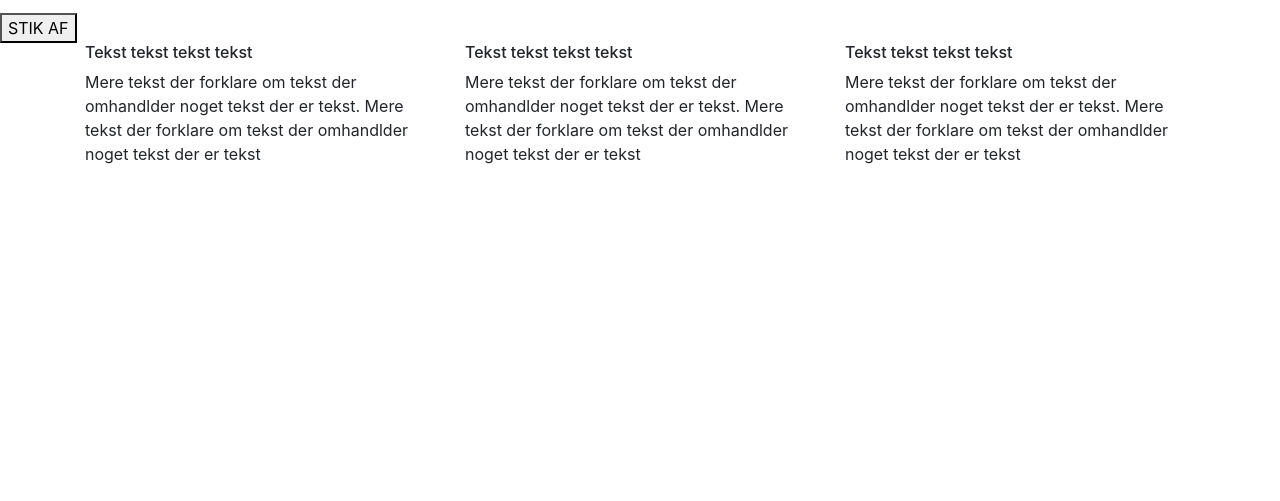
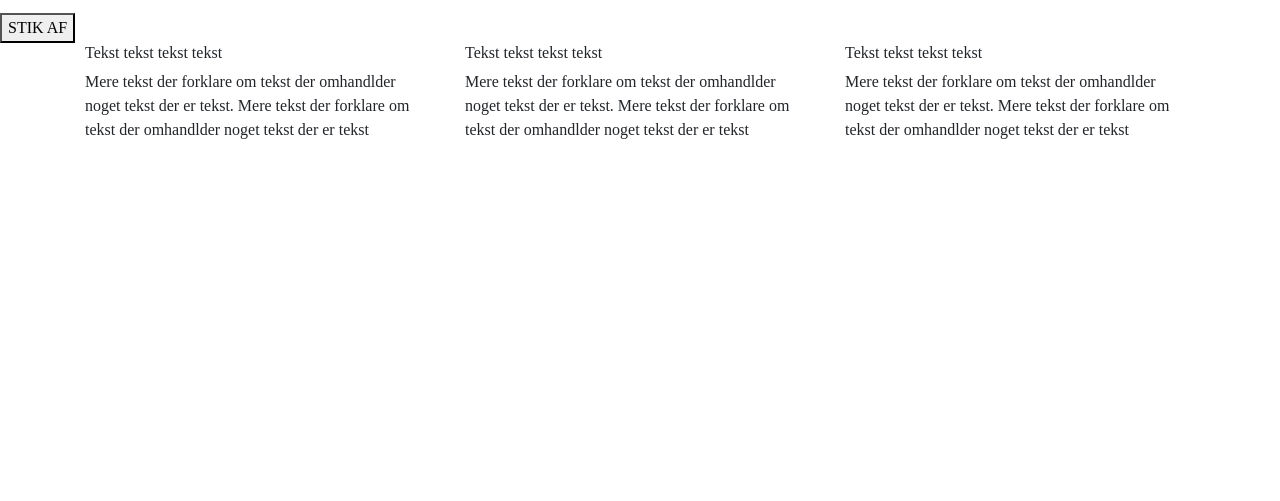
Before and after one commit to montaser4800/visitlollandfalster, a website: page index.html in a window 1280 px wide. Shown: the part 299-800 px from the top of the page. Drawn offline with nearby package versions, Linux system fonts and the light colour scheme.

Commit message:
html og body

```diff
--- /dev/null
+++ b/css/styles.scss
@@ -0,0 +1,7 @@
+html, body {
+  margin: 0;
+  padding: 0;
+  width: 100%;
+  height: 100%;
+  font-family: Poppins, serif !important;
+}
```
Also changed, not shown: css/styles.css, 1 other file.
